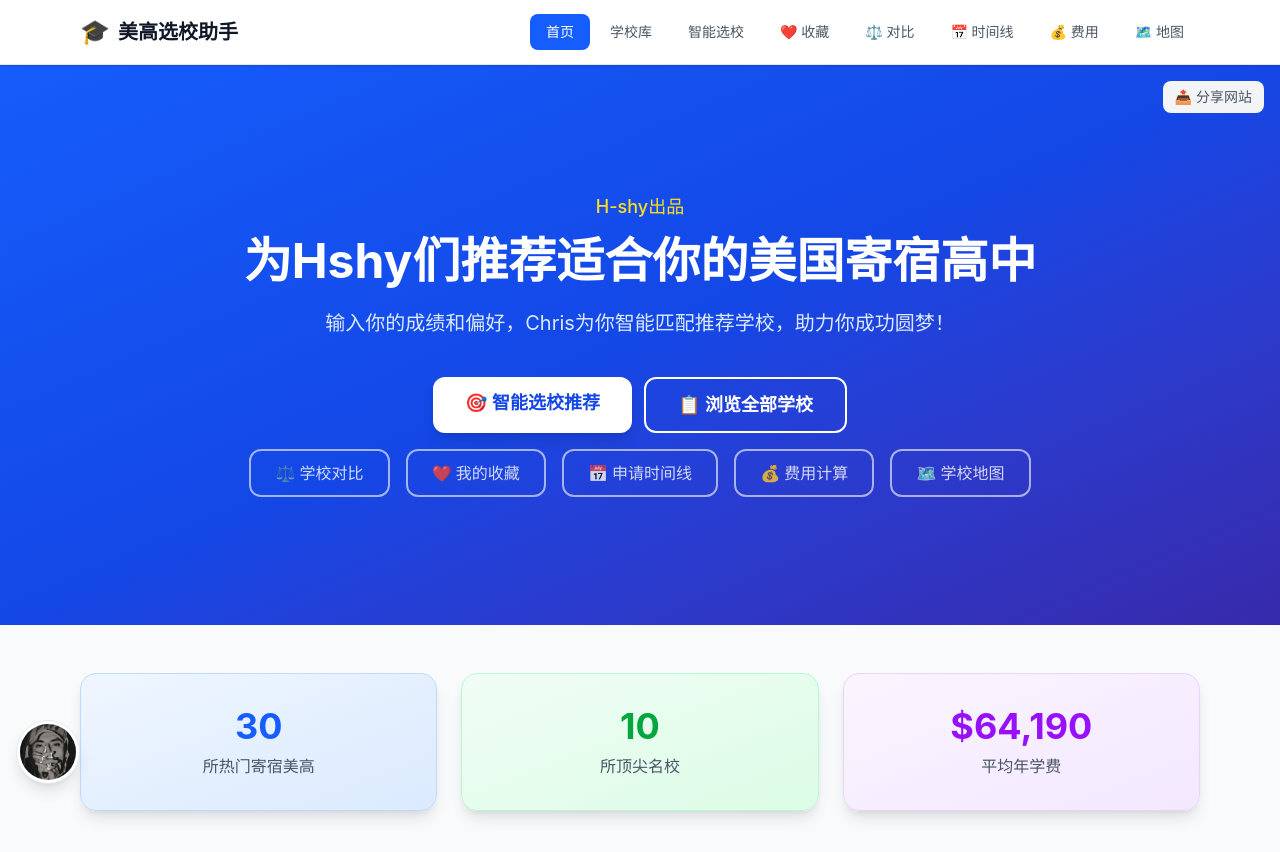
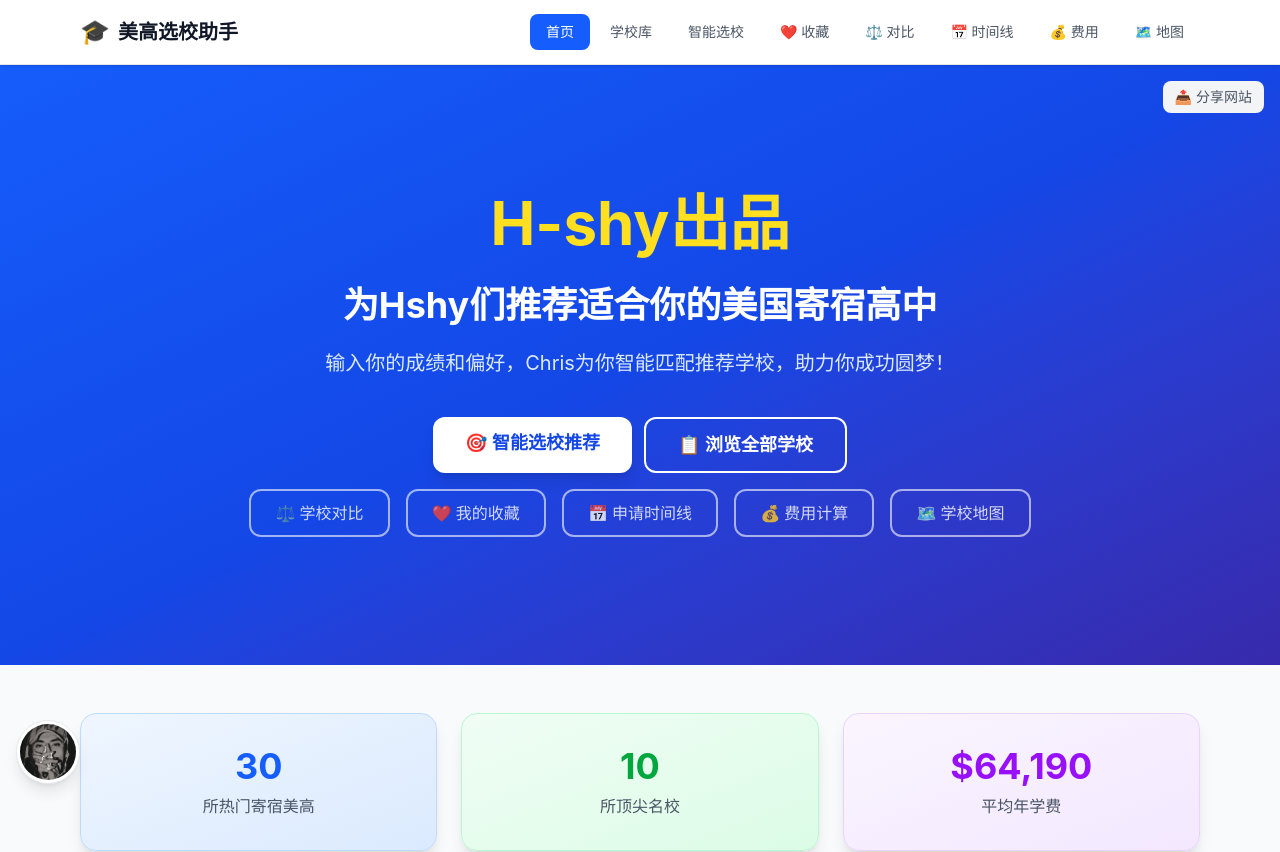
Before and after one commit to Hshyyy/meigao-helper, a React (Vite) app: page / in a window 1280 px wide. Shown: the top 852 px of the page. Built offline with nearby package versions, Linux system fonts and the light colour scheme.

Commit message:
H-shy出品放大为最大字号

```diff
--- a/src/pages/Home.tsx
+++ b/src/pages/Home.tsx
@@ -30,8 +30,8 @@ export default function Home() {
           <ShareButton url={window.location.origin} label="分享网站" />
         </div>
         <div className="max-w-6xl mx-auto px-4 py-32 text-center">
-          <p className="text-lg text-yellow-300 mb-4 font-medium">H-shy出品</p>
-          <h1 className="text-4xl md:text-5xl font-bold mb-6">
+          <p className="text-5xl md:text-6xl text-yellow-300 mb-8 font-bold">H-shy出品</p>
+          <h1 className="text-3xl md:text-4xl font-bold mb-6">
             为Hshy们推荐适合你的美国寄宿高中
           </h1>
           <p className="text-xl text-blue-100 mb-10 max-w-2xl mx-auto">
```
